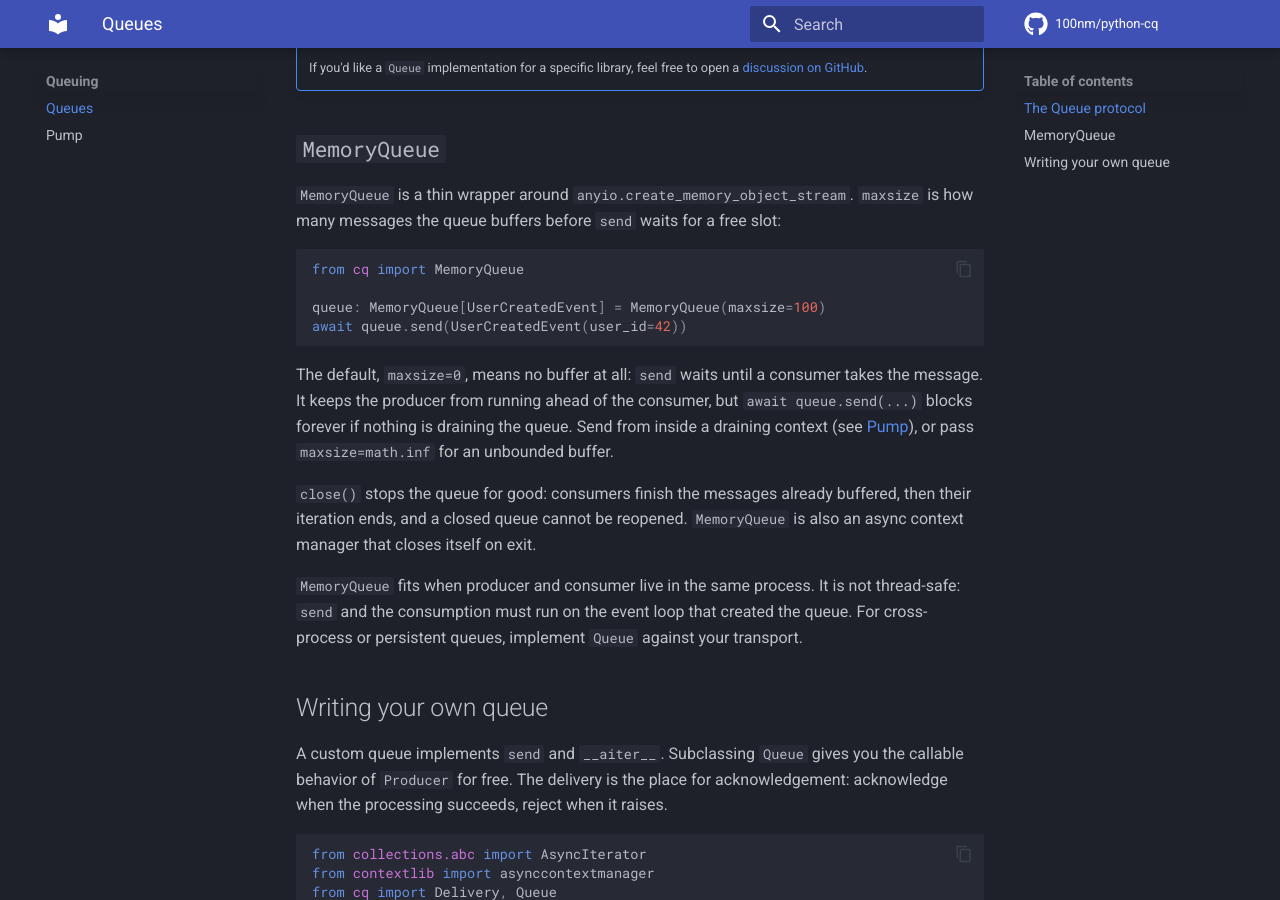
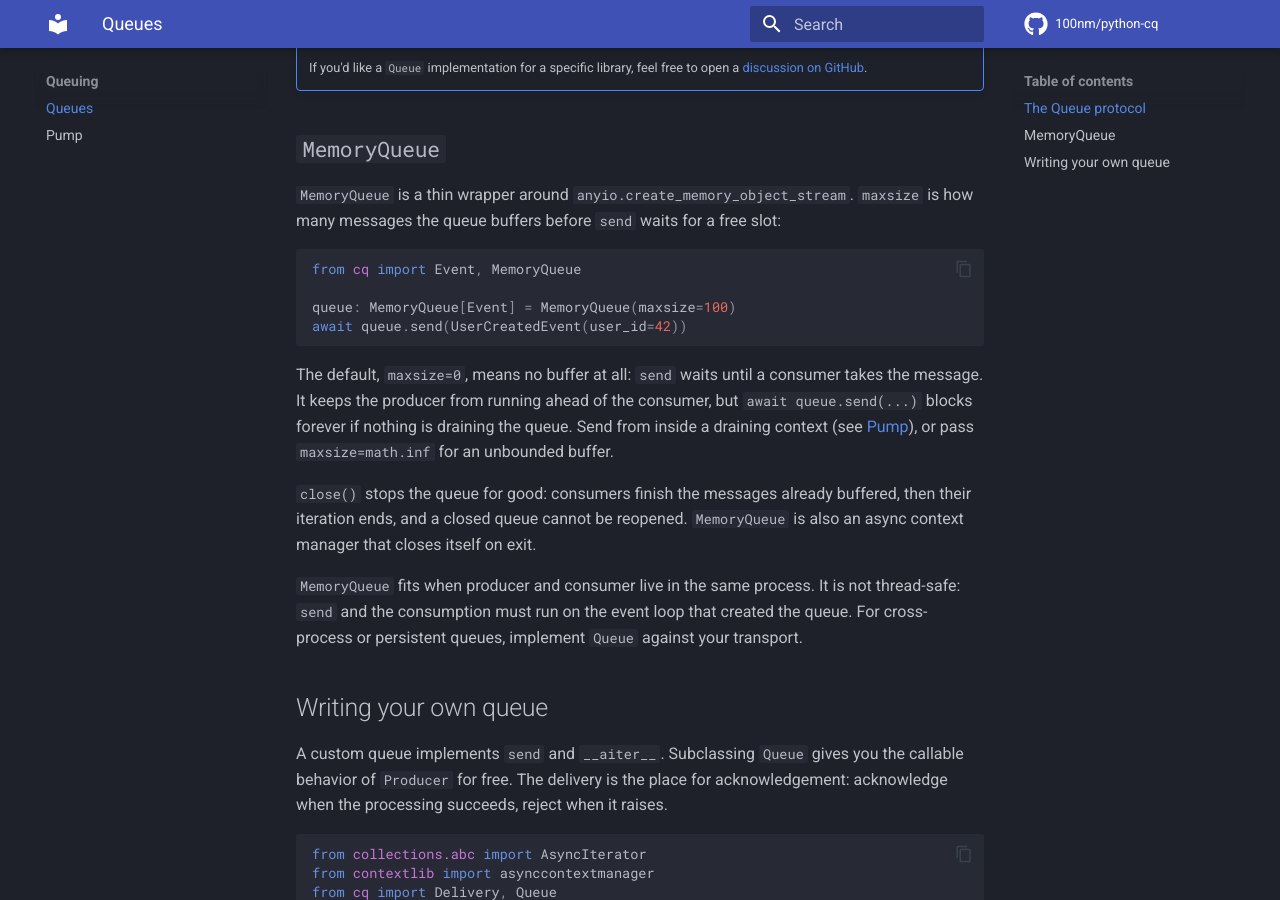
Before and after one commit to 100nm/python-cq, an MkDocs documentation site: the page built from docs/queuing/queues.md, in a window 1280 px wide and 900 px high, scrolled down 888 px. Built offline with MkDocs 1.6.1 and Material for MkDocs 9.7.7, drawn with Linux system fonts in a browser that asks for light colours; comment, search, counter and statistics services are not loaded.

Commit message:
docs: Type the queue examples with Event

````diff
--- a/docs/queuing/queues.md
+++ b/docs/queuing/queues.md
@@ -26,9 +26,9 @@ Any object that satisfies these protocols can be used as a queue.
 `MemoryQueue` is a thin wrapper around `anyio.create_memory_object_stream`. `maxsize` is how many messages the queue buffers before `send` waits for a free slot:
 
 ```python
-from cq import MemoryQueue
+from cq import Event, MemoryQueue
 
-queue: MemoryQueue[UserCreatedEvent] = MemoryQueue(maxsize=100)
+queue: MemoryQueue[Event] = MemoryQueue(maxsize=100)
 await queue.send(UserCreatedEvent(user_id=42))
 ```
 
````
Also changed, not shown: docs/queuing/pump.md (+2 -2 lines), 1 other file.
